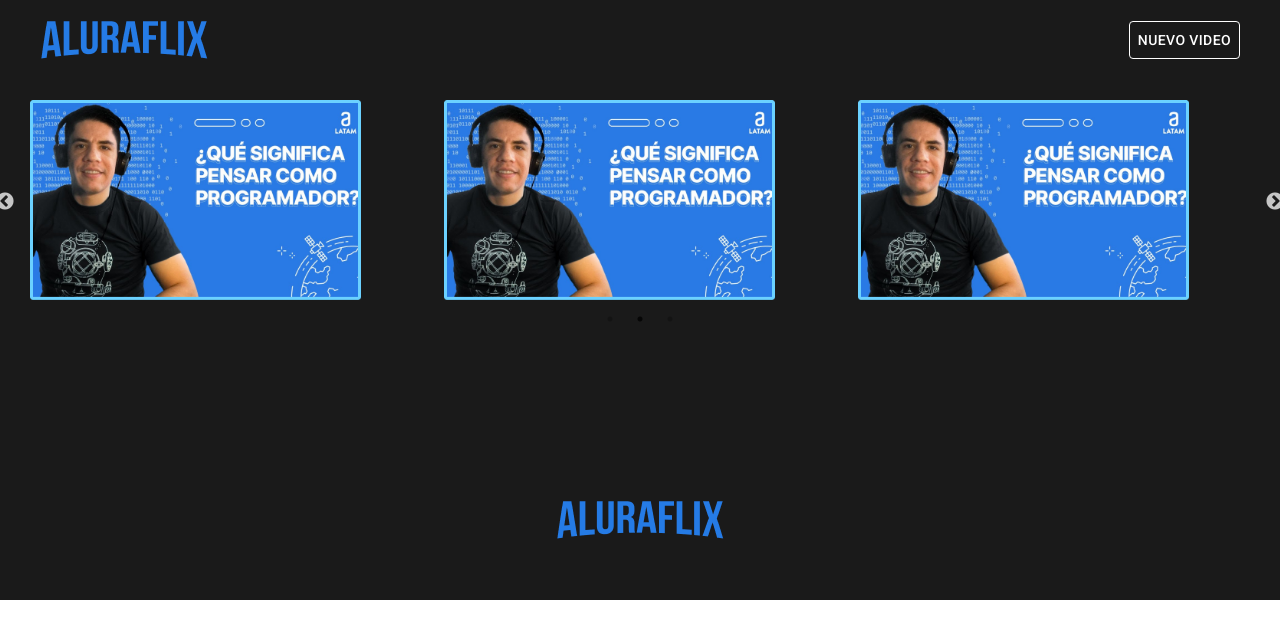
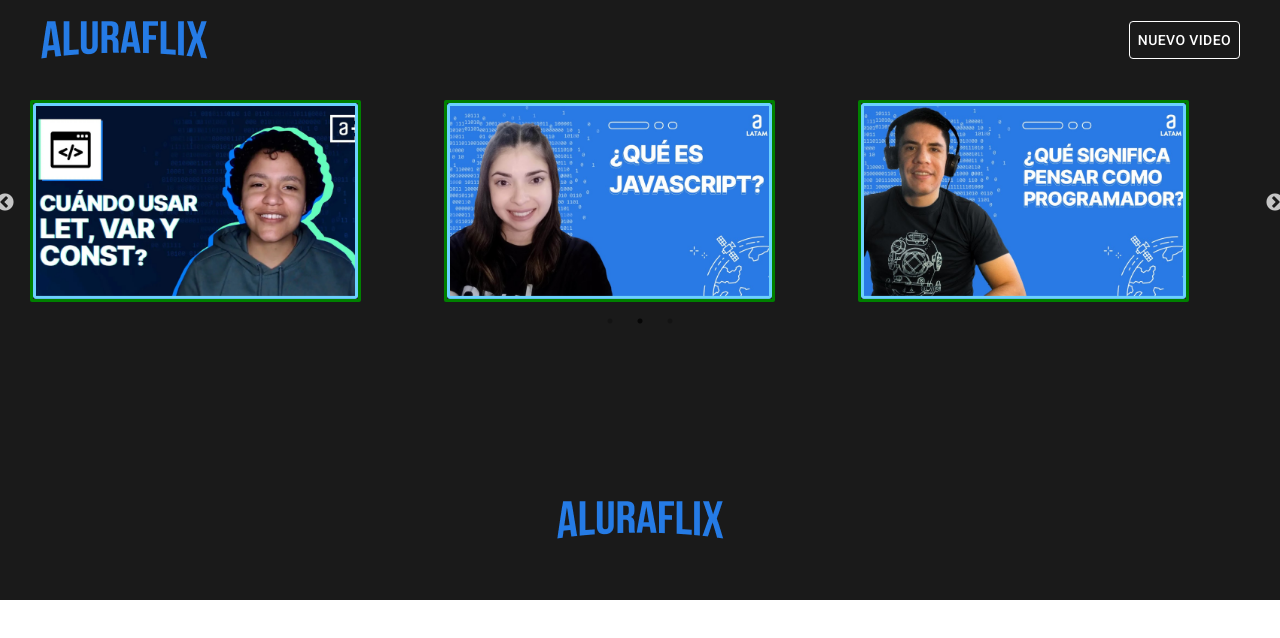
Before and after one commit to feroscardona/aluraflix, a React (Create React App) app: page / in a window 1280 px wide. Shown: the top 638 px of the page. Built offline with nearby package versions, Linux system fonts and the light colour scheme; data requests are answered from the project's data file.

Commit message:
mejorando codigo y implemantacion post api

```diff
--- a/db.json
+++ b/db.json
@@ -1,40 +1,45 @@
 {
-"videos": [
+  "videos": [
     {
-      "titulo":"curso de HTML",
+      "titulo": "curso de HTML",
       "linkVideo": "https://youtu.be/ov7vA5HFe6w",
       "categoria": "Front-end",
       "linkimagen": "/img/pensar-como-programador.png",
       "descripcion": "como hacer tu primera pagina web con HTML ",
-      "codigoSeguridad":"",
-      "id": "Xtd3ZIhmYT"
+      "codigoSeguridad": "",
+      "id": "1"
     },
     {
-      "titulo":"curso de HTML",
-      "linkVideo": "https://youtu.be/ov7vA5HFe6w",
+      "titulo": "Cuando utilizar let var y const",
+      "linkVideo": "https://youtu.be/PztCEdIJITY",
       "categoria": "Front-end",
-      "linkimagen": "/img/pensar-como-programador.png",
+      "linkimagen": "/img/LetVarConst.png",
       "descripcion": "como hacer tu primera pagina web con HTML ",
-      "codigoSeguridad":"",
+      "codigoSeguridad": "",
       "id": "Xtd3ZIh16351"
     },
     {
-      "titulo":"curso de HTML",
+      "titulo": "curso de HTML",
       "linkVideo": "https://youtu.be/ov7vA5HFe6w",
       "categoria": "Front-end",
-      "linkimagen": "/img/pensar-como-programador.png",
+      "linkimagen": "/img/QueEsJavaScript.png",
       "descripcion": "como hacer tu primera pagina web con HTML ",
-      "codigoSeguridad":"",
-      "id": "Xtd3ZIh16351"
+      "codigoSeguridad": "",
+      "id": "Xtd3ZIh163512"
     }
-
-],
-"categorias":[
-  {
-    "nombre":"Front-End",
-    "descripcion":"",
-    "color":"",
-    "codigoSeguridad":""
-  }
-]
+  ],
+  "categorias": [
+    {
+      "nombre": "Front-end",
+      "descripcion": "",
+      "color": "#6BD1FF",
+      "codigoSeguridad": ""
+    },
+    {
+      "nombre": "Back-End",
+      "descripcion": "",
+      "color": "#00C86F",
+      "codigoSeguridad": ""
+    }
+  ]
 }
--- a/package.json
+++ b/package.json
@@ -11,6 +11,7 @@
     "@testing-library/user-event": "^13.5.0",
     "axios": "^1.4.0",
     "formik": "^2.2.9",
+    "nanoid": "^4.0.2",
     "react": "^18.2.0",
     "react-dom": "^18.2.0",
     "react-player": "^2.12.0",
--- a/src/Context.js
+++ b/src/Context.js
@@ -1,16 +1,9 @@
 import { createContext } from "react";
 import { useFormik } from "formik";
 import  {validationFormVideo, validationFormCategoria} from "../src/validaciones"
-import axios from "axios";
+import { postear } from "./api";
 
-const api = axios.create({
-  baseURL:"http://localhost:5000"
-})
-const buscar =async (url,setData) => {
-  const respuesta = await api.get(url)
-  setData(respuesta.data)
 
-}
 
 export const CounterContext = createContext();
 
@@ -26,6 +19,7 @@
         },
         validationSchema: validationFormVideo,
         onSubmit: (values) => {
+          postear(values)
           alert(JSON.stringify(values, null, 2));
 
         },
@@ -47,7 +41,6 @@
       const values ={
         formik,
         formik2,
-        buscar
       }
     return <CounterContext.Provider value={values}>
         {children}
--- /dev/null
+++ b/src/api.js
@@ -0,0 +1,22 @@
+import axios from "axios"
+
+const api = axios.create({
+    baseURL:"http://localhost:5000"
+  })
+  export const buscar =async (url,setData) => {
+    const respuesta = await api.get(url)
+    setData(respuesta.data)
+
+  }
+
+
+export const postear = ({title,urlVideo,urlImg,textArea,select,codigo})=>{
+  api.post("/videos",{
+    titulo:title,
+    linkVideo:urlVideo,
+    categoria:select,
+    linkimagen:urlImg,
+    descripcion:textArea,
+    codigoSeguridad:codigo,
+  })
+}
--- a/src/conponents/Defaultpage/index.jsx
+++ b/src/conponents/Defaultpage/index.jsx
@@ -5,7 +5,10 @@
 import { CounterGlobal} from "../../Context";
 import { Routes, Route } from "react-router-dom";
 import Carrusel from "../Home_carrusel/Carrusel";
+import Home from "../Home";
 import Page404 from "../Page404";
+
+
 
 
 
@@ -22,7 +25,8 @@
             <StyleDefault>
 
                 <Routes>
-                    <Route path="/" element={<Carrusel/>}/>
+                    <Route path="/" element={<Home/>}/>
+                    <Route path="/videos/*" element={<Carrusel/>}/>
                     <Route path="/registroVideo" element={<RegistroVideo/>}/>
                     <Route path="/registroCategoria" element={<RegistroCategoria/>}/>
                     <Route path="*" element={<Page404/>}/>
--- /dev/null
+++ b/src/conponents/Home/index.jsx
@@ -0,0 +1,19 @@
+import styled from "styled-components";
+import SimpleSlider from "../Home_carrusel/Slider";
+
+
+const StyleHome = styled.section`
+    width: 100%;
+`
+
+
+
+const Home = () =>{
+
+    return (
+        <StyleHome>
+            <SimpleSlider url={"/videos/"} />
+        </StyleHome>
+    )
+};
+export default Home;
--- a/src/conponents/Home_carrusel/Carrusel/index.jsx
+++ b/src/conponents/Home_carrusel/Carrusel/index.jsx
@@ -1,18 +1,22 @@
 import styled from "styled-components";
-import VideoCard from "../VideoCard"
+import { Route, Routes, } from "react-router-dom";
 import SimpleSlider from "../Slider";
-
+import VideoCard from "../VideoCard";
 
 const StyleCarrusel = styled.section`
     width: 100%;
 `
+
+
+
 const Carrusel = () =>{
-
 
     return (
         <StyleCarrusel>
-
-            <SimpleSlider url={"/videos"}/>
+            <Routes>
+            <Route path="/:id" element={<VideoCard/>}/>
+            </Routes>
+            <SimpleSlider url={"/videos/"} />
         </StyleCarrusel>
     )
 };
--- a/src/conponents/Home_carrusel/Slider/index.jsx
+++ b/src/conponents/Home_carrusel/Slider/index.jsx
@@ -1,18 +1,26 @@
 import Slider from "react-slick";
-import { useContext, useEffect, useState } from "react";
-import { CounterContext } from "../../../Context";
+import { useEffect, useState } from "react";
+import styled from "styled-components";
+import { buscar} from "../../../api";
 import "slick-carousel/slick/slick.css";
 import "slick-carousel/slick/slick-theme.css";
+import { Link } from "react-router-dom";
 
 
+const Styledimg=styled.img`
+  border:solid 3px green;
+  border-radius: 2px;
+  cursor: pointer;
+  width: 80% ;
+  margin-left:10px;
+`
 
  const SimpleSlider =({url})=>{
-    const {buscar} = useContext(CounterContext);
     const [posts, setPosts] = useState([]);
     useEffect(()=>{
         buscar(url,setPosts)
 
-    },[url])
+    },[url]);
     const settings = {
       dots: true,
       infinite: true,
@@ -31,10 +39,12 @@
 
 
         {posts.map(({id,linkimagen}) => (
-          <div key={id}
+          <div key={id}>
 
-          >
-            <img style={{ width:"80%",marginLeft:"10px"}} src={linkimagen} alt={linkimagen} />
+            <Link to={`/videos/${id}`}>
+              <Styledimg  src={linkimagen} alt={linkimagen} />
+            </Link>
+
           </div>
         ))}
 
--- a/src/conponents/Home_carrusel/VideoCard/index.jsx
+++ b/src/conponents/Home_carrusel/VideoCard/index.jsx
@@ -1,7 +1,9 @@
 import ReactPlayer from "react-player";
 import styled from "styled-components";
 import { Typography } from "@mui/material";
-
+import { useState, useEffect } from "react";
+import { buscar } from "../../../api";
+import {useParams, useNavigate} from "react-router-dom"
 
 const ContentVideoCart = styled.section`
     width: 100%;
@@ -37,21 +39,46 @@
         width: 100%;
     }
 `
-export const StyleFont = styled(Typography)`
-    width: max-content;
-    background-color: aqua;
+const StyleFont = styled(Typography)`
+width: fit-content;
+position: relative;
+text-decoration: line-through;
+text-decoration-color: aqua;
+text-decoration-thickness:35px;
+
+&::after{
+    content: "${props=>props.titulo}";
+    width: fit-content;
+    position: absolute;
+    top: 5px;
+    left: 0;
+    right: 0;
+}
+
 `
 
+
+
 const VideoCard = () =>{
+    const [video, setVideo]=useState([]);
+    const {id}= useParams();
+    const navigate = useNavigate()
+    useEffect(()=>{
+        buscar(`/videos/${id}`,setVideo).catch(()=>{
+            navigate("/notfoutn")
+        })
+    },[id, navigate])
+
 
    return <ContentVideoCart>
    <BoxFont>
-        <StyleFont  variant="h4" component="h1"color="white">FrontEnt</StyleFont>
-        <Typography paragraph align="justify" component="p"color="white">Lorem ipsum dolor sit amet consectetur adipisicing elit. Eius, tempore earum! Vero, dolor placeat sunt ipsam sint quaerat facere minima quas sit eum similique est aut magni? Velit, eaque rerum!</Typography>
+
+        <StyleFont  variant="h4" component="h1"color="white" titulo={video.titulo}>{video.titulo}</StyleFont>
+        <Typography paragraph align="justify" component="p"color="white">{video.descripcion}</Typography>
    </BoxFont>
    <BoxVideo>
         <ReactPlayer
-        url='https://youtu.be/ov7vA5HFe6w'
+        url={video.linkVideo}
         width="100%"
         playing
         controls
--- a/src/conponents/Page404/index.jsx
+++ b/src/conponents/Page404/index.jsx
@@ -14,7 +14,7 @@
         <Style404>
             <img src={"/img/img404.png"} alt="404" width={"300px"} />
             <div style={{display:"flex",flexDirection:"column", alignItems:"center"}}>
-              <Typography variant="h3" component={"samp"} color={"white"}>Esta página  existe</Typography>
+              <Typography variant="h3" component={"samp"} color={"white"}>Esta página no existe</Typography>
               <img src={"/img/cariFlix.png"} alt="mascota" width="300px"/>
             </div>
         </Style404>
```
Also changed, not shown: 1 other file (tests, documents, lock files or other folders).
